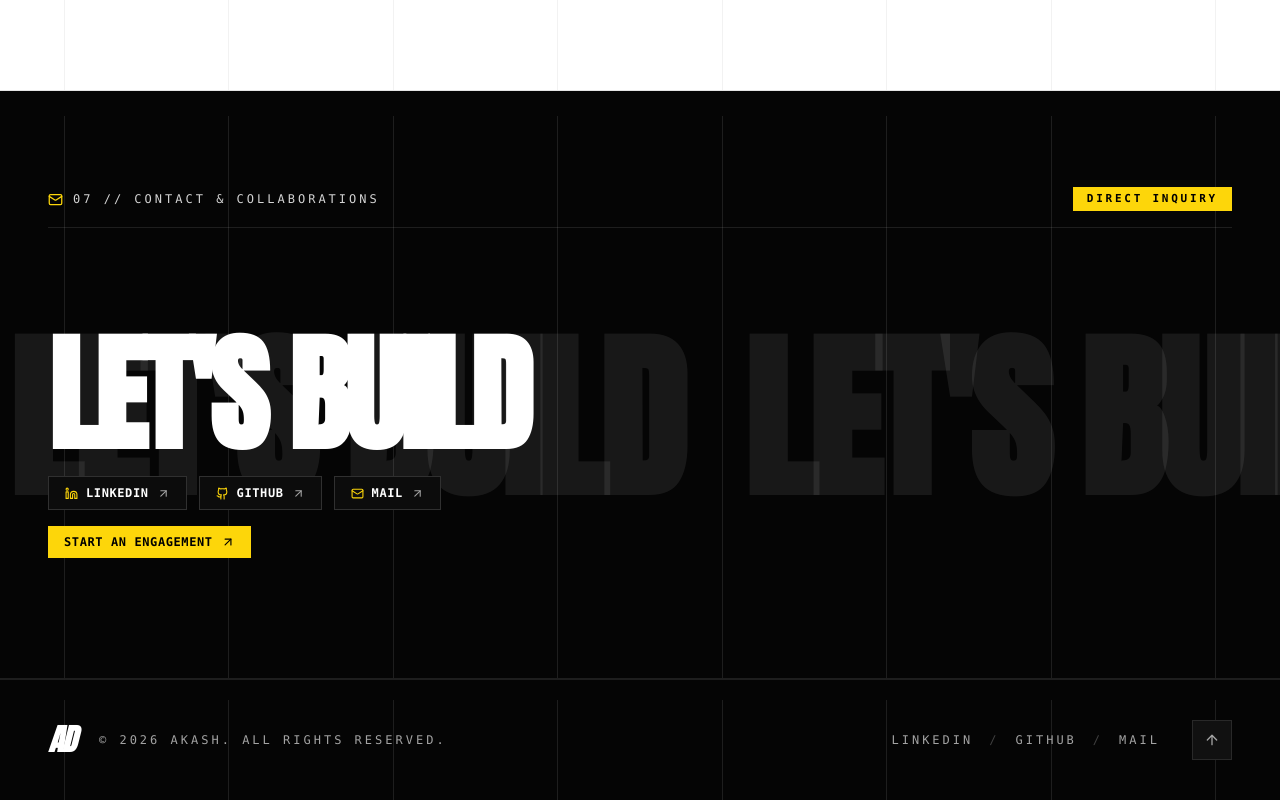
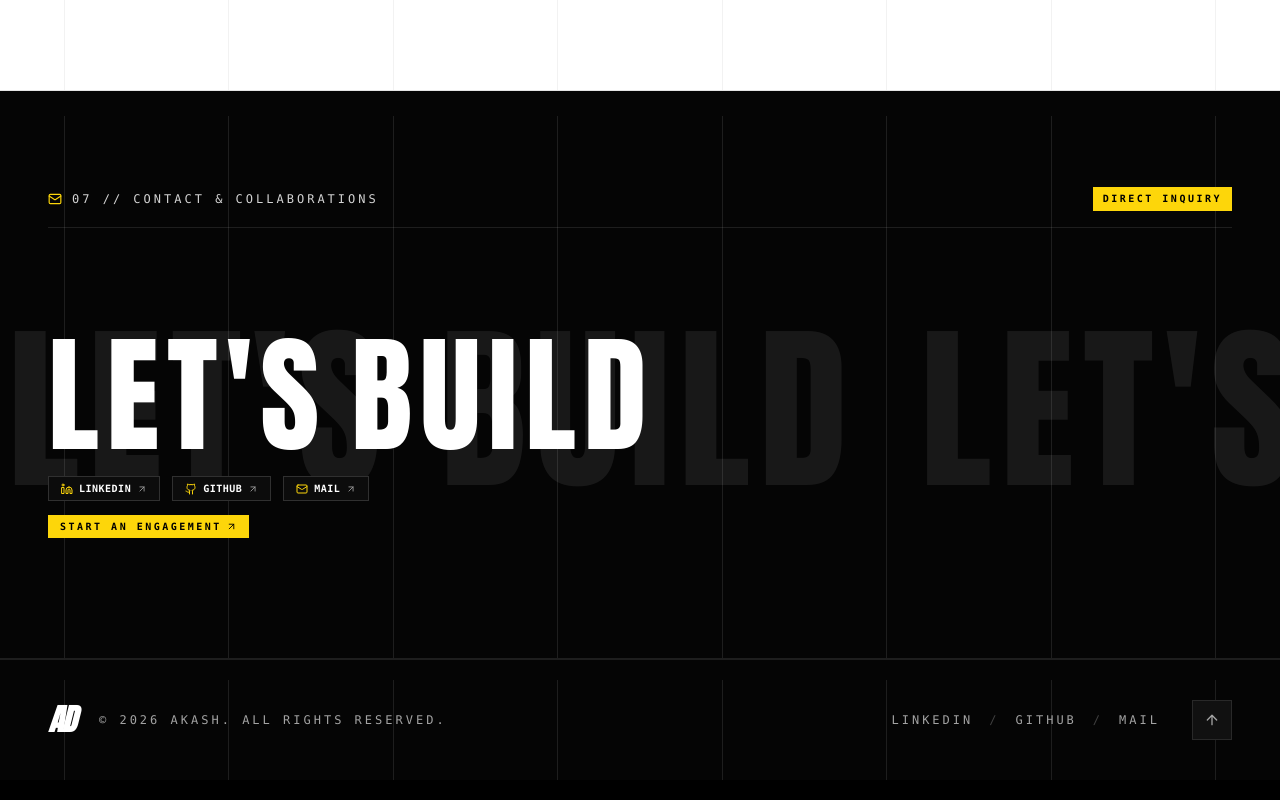
Before and after one commit to akashad123/akash-portfolio, a React (Vite) app: page / in a window 1280 px wide. Shown: the part 6720-7520 px from the top of the page. Built offline with nearby package versions, Linux system fonts and the light colour scheme.

Commit message:
fix(contact): calibrate LET'S BUILD letter spacing and restore small button footprints

```diff
--- a/src/sections/ContactSection.tsx
+++ b/src/sections/ContactSection.tsx
@@ -49,7 +49,7 @@ export const ContactSection: React.FC<ContactSectionProps> = ({ onOpenContact })
         ref={watermarkRef}
         className="absolute inset-0 flex items-center pointer-events-none select-none overflow-hidden z-0 will-change-transform"
       >
-        <div className="flex whitespace-nowrap space-x-10 sm:space-x-16 text-white/[0.08] font-display font-black text-[16vw] sm:text-[14vw] uppercase tracking-tighter leading-none select-none pl-2">
+        <div className="flex whitespace-nowrap space-x-12 sm:space-x-16 text-white/[0.08] font-display text-[16vw] sm:text-[14vw] uppercase tracking-[0.05em] leading-none select-none pl-2">
           <span>LET'S BUILD</span>
           <span>LET'S BUILD</span>
           <span>LET'S BUILD</span>
@@ -58,7 +58,7 @@ export const ContactSection: React.FC<ContactSectionProps> = ({ onOpenContact })
       </div>
 
       <div className="relative z-10 max-w-7xl mx-auto w-full">
-        {/* Top Header - Matches Reference Screenshot 100% */}
+        {/* Top Header - Compact Direct Inquiry Button matching small footprint */}
         <motion.div
           variants={fadeInDownVariants}
           initial="hidden"
@@ -68,10 +68,10 @@ export const ContactSection: React.FC<ContactSectionProps> = ({ onOpenContact })
           className="flex items-center justify-between border-b border-white/10 pb-4 text-xs font-mono tracking-widest text-neutral-300 mb-12 sm:mb-16"
         >
           <div className="flex items-center space-x-2.5">
-            <Mail size={15} className="text-brand-yellow" />
+            <Mail size={14} className="text-brand-yellow" />
             <span>07 // CONTACT & COLLABORATIONS</span>
           </div>
-          <span className="bg-brand-yellow text-black font-bold px-3 sm:px-3.5 py-1 text-[11px] font-mono tracking-widest uppercase">
+          <span className="bg-brand-yellow text-black font-bold px-2.5 py-1 text-[10px] font-mono tracking-widest uppercase">
             DIRECT INQUIRY
           </span>
         </motion.div>
@@ -85,25 +85,26 @@ export const ContactSection: React.FC<ContactSectionProps> = ({ onOpenContact })
           custom={0.1}
           className="py-4 sm:py-6"
         >
-          {/* Headline: Giant LET'S BUILD */}
+          {/* Headline: Clean, Non-Overlapping LET'S BUILD with calibrated letter spacing */}
           <div ref={titleRef} className="will-change-transform">
-            <h2 className="font-display font-black text-6xl sm:text-7xl md:text-8xl lg:text-9xl uppercase tracking-tighter text-white leading-none">
-              LET'S BUILD
+            <h2 className="font-display text-6xl sm:text-7xl md:text-8xl lg:text-9xl uppercase text-white leading-none tracking-[0.05em] sm:tracking-[0.06em] flex flex-wrap items-center gap-x-4 sm:gap-x-6">
+              <span>LET'S</span>
+              <span>BUILD</span>
             </h2>
           </div>
 
           {/* Social Links Row (Compact, sharp, yellow icons, diagonal arrows) */}
-          <div className="mt-6 sm:mt-8 flex flex-wrap items-center gap-3">
+          <div className="mt-6 sm:mt-8 flex flex-wrap items-center gap-2.5 sm:gap-3">
             <a
               href={developer.socials.linkedin}
               target="_blank"
               rel="noreferrer"
-              className="flex items-center space-x-2 bg-[#0c0c0c] text-white hover:text-white border border-white/15 hover:border-brand-yellow px-3.5 sm:px-4 py-2 text-xs font-mono font-bold tracking-wider uppercase rounded-none transition-all duration-200 group cursor-pointer"
+              className="flex items-center space-x-1.5 bg-[#0c0c0c] text-white hover:text-white border border-white/15 hover:border-brand-yellow px-2.5 sm:px-3 py-1 text-[10px] font-mono font-bold tracking-wider uppercase rounded-none transition-all duration-200 group cursor-pointer"
             >
-              <Linkedin size={13} className="text-brand-yellow" />
+              <Linkedin size={12} className="text-brand-yellow" />
               <span>LINKEDIN</span>
               <ArrowUpRight
-                size={13}
+                size={10}
                 className="text-neutral-400 group-hover:text-brand-yellow group-hover:translate-x-0.5 group-hover:-translate-y-0.5 transition-all"
               />
             </a>
@@ -112,38 +113,38 @@ export const ContactSection: React.FC<ContactSectionProps> = ({ onOpenContact })
               href={developer.socials.github}
               target="_blank"
               rel="noreferrer"
-              className="flex items-center space-x-2 bg-[#0c0c0c] text-white hover:text-white border border-white/15 hover:border-brand-yellow px-3.5 sm:px-4 py-2 text-xs font-mono font-bold tracking-wider uppercase rounded-none transition-all duration-200 group cursor-pointer"
+              className="flex items-center space-x-1.5 bg-[#0c0c0c] text-white hover:text-white border border-white/15 hover:border-brand-yellow px-2.5 sm:px-3 py-1 text-[10px] font-mono font-bold tracking-wider uppercase rounded-none transition-all duration-200 group cursor-pointer"
             >
-              <Github size={13} className="text-brand-yellow" />
+              <Github size={12} className="text-brand-yellow" />
               <span>GITHUB</span>
               <ArrowUpRight
-                size={13}
+                size={10}
                 className="text-neutral-400 group-hover:text-brand-yellow group-hover:translate-x-0.5 group-hover:-translate-y-0.5 transition-all"
               />
             </a>
 
             <a
               href={`mailto:${developer.socials.email}`}
-              className="flex items-center space-x-2 bg-[#0c0c0c] text-white hover:text-white border border-white/15 hover:border-brand-yellow px-3.5 sm:px-4 py-2 text-xs font-mono font-bold tracking-wider uppercase rounded-none transition-all duration-200 group cursor-pointer"
+              className="flex items-center space-x-1.5 bg-[#0c0c0c] text-white hover:text-white border border-white/15 hover:border-brand-yellow px-2.5 sm:px-3 py-1 text-[10px] font-mono font-bold tracking-wider uppercase rounded-none transition-all duration-200 group cursor-pointer"
             >
-              <Mail size={13} className="text-brand-yellow" />
+              <Mail size={12} className="text-brand-yellow" />
               <span>MAIL</span>
               <ArrowUpRight
-                size={13}
+                size={10}
                 className="text-neutral-400 group-hover:text-brand-yellow group-hover:translate-x-0.5 group-hover:-translate-y-0.5 transition-all"
               />
             </a>
           </div>
 
-          {/* Solid Yellow Primary CTA placed directly below social buttons */}
-          <div className="mt-3.5 sm:mt-4">
+          {/* Solid Yellow Small-Footprint Start an Engagement Button */}
+          <div className="mt-3 sm:mt-3.5">
             <button
               onClick={onOpenContact}
-              className="bg-brand-yellow hover:bg-[#E5C200] text-black font-mono font-bold text-xs tracking-wider uppercase px-4 py-2 transition-colors rounded-none cursor-pointer flex items-center space-x-2 group"
+              className="bg-brand-yellow hover:bg-[#E5C200] text-black font-mono font-bold px-2.5 sm:px-3 py-1 text-[10px] tracking-widest uppercase transition-colors rounded-none shadow-xs shrink-0 cursor-pointer flex items-center space-x-1 group"
             >
               <span>START AN ENGAGEMENT</span>
               <ArrowUpRight
-                size={14}
+                size={11}
                 className="text-black group-hover:translate-x-0.5 group-hover:-translate-y-0.5 transition-transform"
               />
             </button>
```
Also changed, not shown: 2 other files (tests, documents, lock files or other folders).
